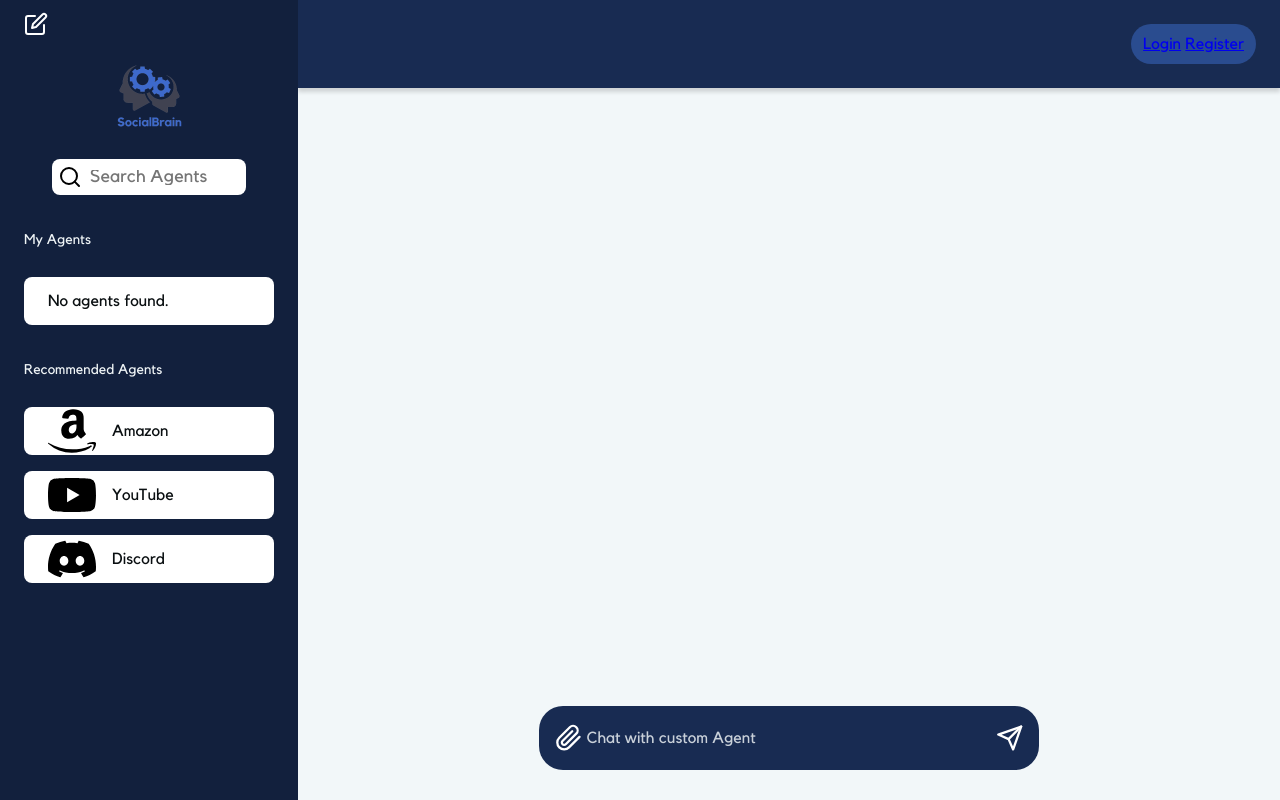
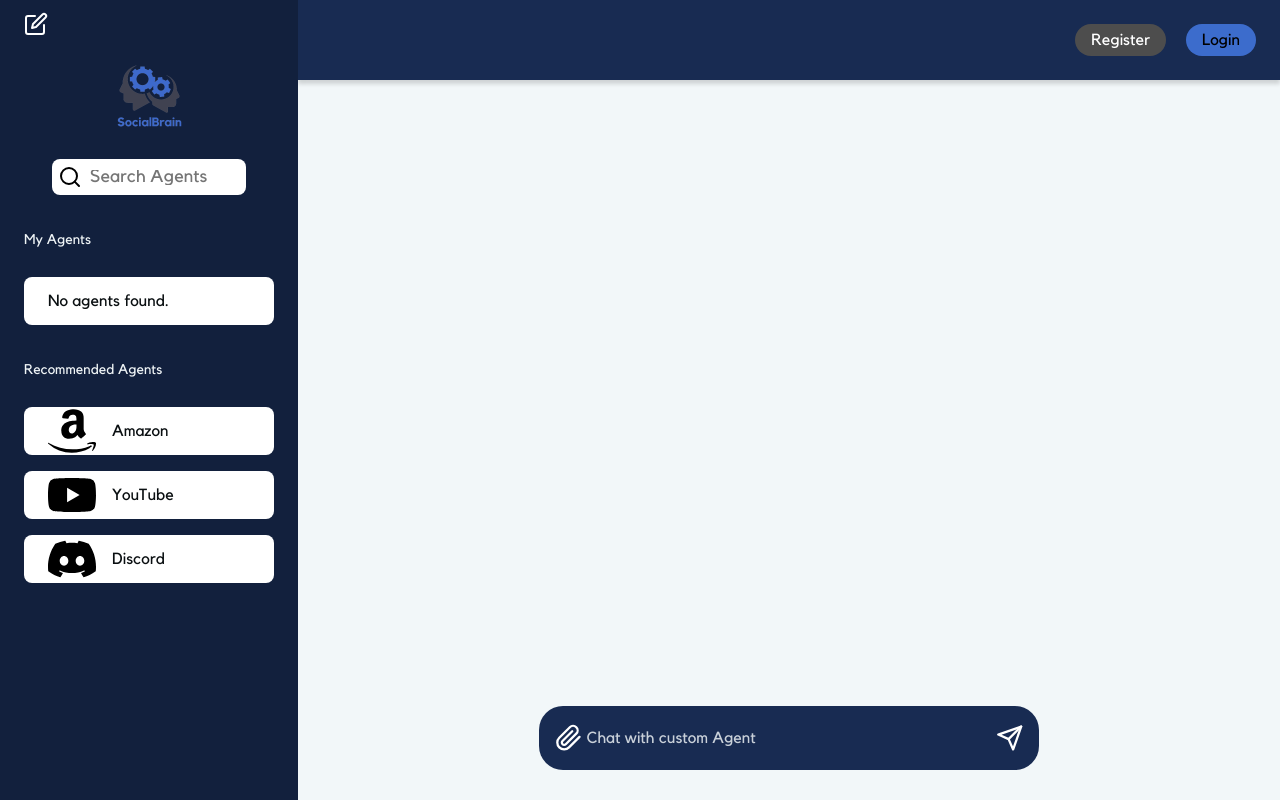
Before and after one commit to CodeConfluence/Django-OpenAI-Chatbot, a Django app: template my_chatbot/my_chatbot_App/templates/chatbotApp/home.html in a window 1280 px wide. Run offline with Django 3.2, Linux system fonts and the light colour scheme; the template is opened without the code that fills it, so the values that code supplies are empty.

Commit message:
Added register and login buttons and dropdown menu onto the home.html

```diff
--- a/my_chatbot/my_chatbot/settings.py
+++ b/my_chatbot/my_chatbot/settings.py
@@ -127,7 +127,7 @@ STATIC_ROOT = os.path.join(BASE_DIR, 'staticfiles')
 # Redirect to home page after login
 LOGIN_URL = '/login/'
 LOGIN_REDIRECT_URL = 'home'
-LOGOUT_REDIRECT_URL = 'login'
+LOGOUT_REDIRECT_URL = '/'
 
 # Default primary key field type
 # https://docs.djangoproject.com/en/5.0/ref/settings/#default-auto-field
--- a/my_chatbot/my_chatbot_App/static/styles/styles.css
+++ b/my_chatbot/my_chatbot_App/static/styles/styles.css
@@ -556,6 +556,62 @@ h1 {
 .chatbox-send-icon:focus {
   outline: 2px solid var(--primary-blue-0);
   border-radius: 50%;
+}
+
+/* drop down menu*/
+.dropdown {
+  position: relative;
+  display: inline-block;
+}
+.dropdown-content {
+  display: none;
+  position: absolute;
+  background-color: #f9f9f9;
+  min-width: 160px;
+  box-shadow: 0px 8px 16px 0px rgba(0,0,0,0.2);
+  z-index: 1;
+  right: 0;
+}
+.dropdown-content a {
+  color: black;
+  padding: 12px 16px;
+  text-decoration: none;
+  display: block;
+}
+.dropdown-content a:hover {
+  background-color: #f1f1f1;
+}
+.show {
+  display: block;
+}
+
+/* register and login buttons */
+.auth-buttons {
+  display: flex;
+  gap: 20px;
+}
+.auth-button {
+  padding: 8px 16px;
+  border-radius: 20px;
+  text-decoration: none;
+  transition: background-color 0.3s, color 0.3s;
+}
+.auth-button.register {
+  background-color: var(--primary-black-300);
+  color: var(--primary-white-0);
+}
+
+.auth-button.register:hover {
+  background-color: var(--primary-black-400);
+}
+
+.auth-button.login {
+  background-color: var(--primary-blue-0);
+  color: var(--primary-black-0);
+}
+
+.auth-button.login:hover {
+  background-color: var(--primary-blue-100);
 }
 
 /* Register page specific styles */
--- a/my_chatbot/my_chatbot_App/templates/chatbotApp/home.html
+++ b/my_chatbot/my_chatbot_App/templates/chatbotApp/home.html
@@ -243,9 +243,9 @@
           </svg>
           <!---->
           <!-- inline profile svg -->
+          {% if user.is_authenticated %}
           <div class="header-profile-wrapper">
-            {% if user.is_authenticated %}
-            <a href="{% url 'profile' %}">
+            <div class="dropdown">
               <svg
                 id="header-profile-menu"
                 xmlns="http://www.w3.org/2000/svg"
@@ -262,6 +262,7 @@
                 focusable="true"
                 aria-label="Expand to view profile options"
                 tabindex="1"
+                onclick="toggleDropdown()"
               >
                 <title id="user-profile-titleID">Profile dropdown menu</title>
                 <desc id="user-profile-descID">
@@ -274,12 +275,21 @@
                   r="4"
                 ></circle>
               </svg>
-            </a>
-            {% else %}
-              <a href="{% url 'login' %}" class="header-button">Login</a>
-              <a href="{% url 'register' %}" class="header-button">Register</a>
-            {% endif %}
+              <div id="profileDropdown" class="dropdown-content">
+                <a href="{% url 'profile' %}">Account Settings</a>
+                <form action="{% url 'logout' %}" method="post" id="logout-form">
+                  {% csrf_token %}
+                  <a href="javascript:void(0);" onclick="document.getElementById('logout-form').submit();">Log Out</a>
+                </form>
+              </div>
+            </div>
           </div>
+          {% else %}
+            <div class="auth-buttons">
+              <a href="{% url 'register' %}" class="auth-button register">Register</a>
+              <a href="{% url 'login' %}" class="auth-button login">Login</a>
+            </div>
+          {% endif %}
         </nav>
       </header>
 
@@ -496,6 +506,20 @@
         );
         scrollToBottom();
       }
+      function toggleDropdown() {
+            document.getElementById("profileDropdown").classList.toggle("show");
+        }
+        window.onclick = function(event) {
+            if (!event.target.matches('#header-profile-menu')) {
+                var dropdowns = document.getElementsByClassName("dropdown-content");
+                for (var i = 0; i < dropdowns.length; i++) {
+                    var openDropdown = dropdowns[i];
+                    if (openDropdown.classList.contains('show')) {
+                        openDropdown.classList.remove('show');
+                    }
+                }
+            }
+        }
     </script>
   </body>
 </html>
--- a/my_chatbot/my_chatbot_App/views.py
+++ b/my_chatbot/my_chatbot_App/views.py
@@ -13,6 +13,7 @@ from django.contrib.auth.hashers import make_password, check_password
 from django.contrib.auth.mixins import LoginRequiredMixin
 import os
 from django.utils.text import slugify
+from django.contrib.auth import logout
 
 from .models import Agent, Resource
 from .forms import AgentForm, ResourceForm
@@ -64,7 +65,10 @@ class CustomLoginView(LoginView):
 
 
 class CustomLogoutView(LoginRequiredMixin, LogoutView):
-    next_page = reverse_lazy('login')
+    def post(self, request):
+        logout(request)
+        print("User logged out successfully")
+        return redirect('home')
 
 
 class CustomPasswordResetView(LoginRequiredMixin, PasswordResetView):
```
